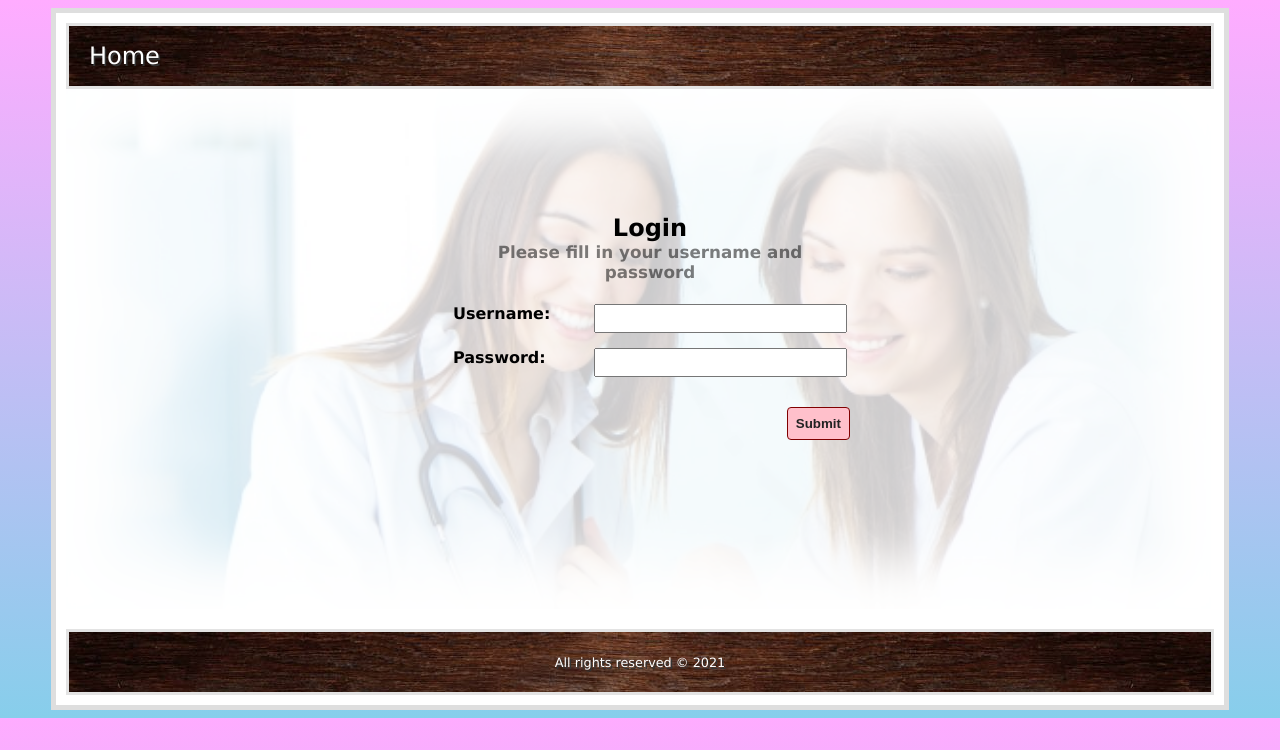
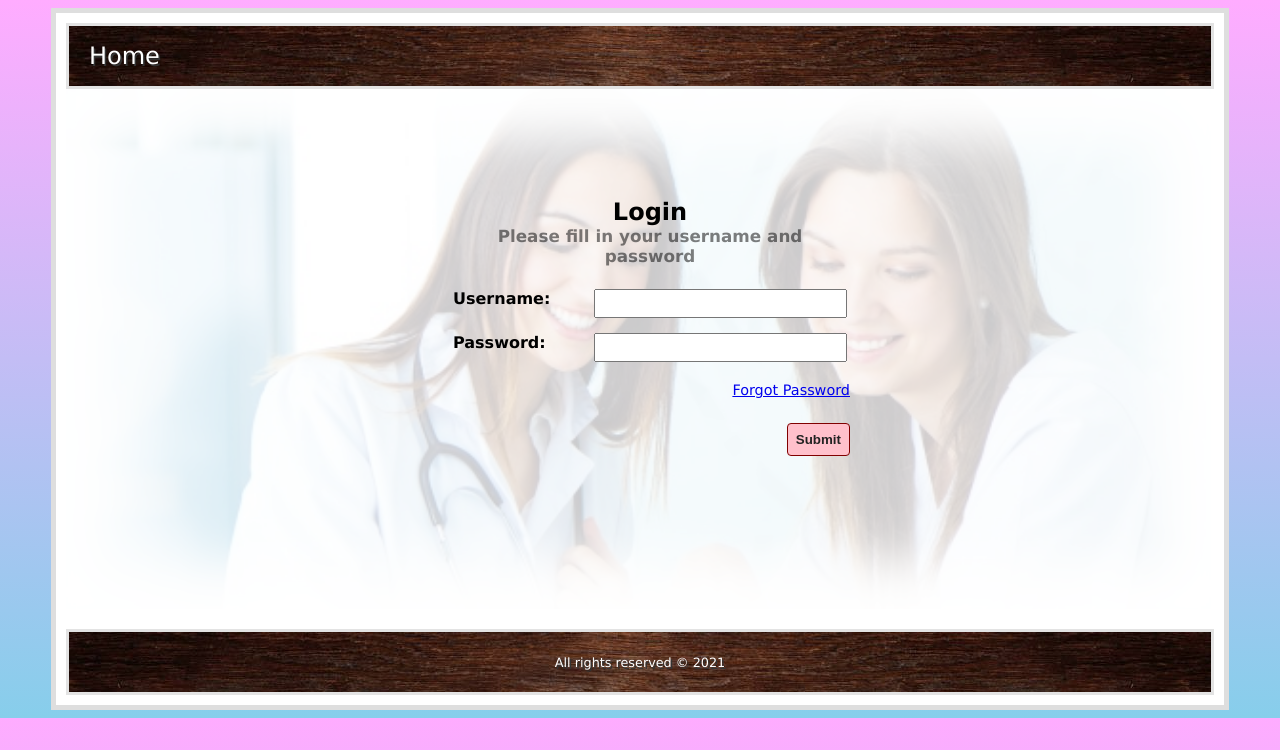
Before and after one commit to lowkayjing/wd-assignment-2, a PHP site: page /login.php in a window 1280 px wide. Shown: the top 750 px of the page. Run offline with PHP 8.4, Linux system fonts and the light colour scheme.

Commit message:
feat: added dummy forgot password link on login page.

```diff
--- a/css/login.css
+++ b/css/login.css
@@ -23,3 +23,15 @@ form[action="login.php"] h2 small {
 form[action="login.php"] input:not([type="submit"]) {
     width: 100%;
 }
+
+.forgot {
+    display: block;
+    text-align: right;
+    margin-top: -15px;
+    margin-bottom: 15px;
+    font-size: .9rem;
+}
+
+.error + .forgot {
+    margin-top: 0;
+}
--- a/index.php
+++ b/index.php
@@ -73,8 +73,7 @@ if ($shouldDisplayResults) {
     $conn->close();
 }
 
-$content = '<h1>Hello ' . $_SESSION["username"] . ', welcome to Taylor’s Clinic</h1>' .
-    ($shouldDisplayResults ? '<section>
+$content = ($shouldDisplayResults ? '<section>
 <div class="index-heading">
     <h2>Patients (' . count($patients ?? []) . ')</h2>
     <div class="pagination">
@@ -115,7 +114,7 @@ $content = '<h1>Hello ' . $_SESSION["username"] . ', welcome to Taylor’s Clini
     </thead>
     <tbody>' . join(null, $patients ?? []) . '</tbody>
 </table>
-</section>' : '<div class="message">Search for patient or <a href="create.php">add new patient</a></div>');
+</section>' : '<h1>Hello ' . $_SESSION["username"] . ', welcome to Taylor’s Clinic</h1>' . '<div class="message"><a href="index.php?search=">Search for patient</a> or <a href="create.php">add new patient</a></div>');
 $styles = '<link href="css/index.css" rel="stylesheet">';
 $scripts = '<script src="js/index.js"></script>';
 
--- a/login.php
+++ b/login.php
@@ -47,6 +47,7 @@ $content = '<form action="login.php" method="POST">
         </tr>
     </table>
     <div class="error">' . $errors['login'] . '</div>
+    <a href="#" class="forgot">Forgot Password</a>
     <div>
         <input type="submit" name="submit" value="Submit">
     </div>
```
